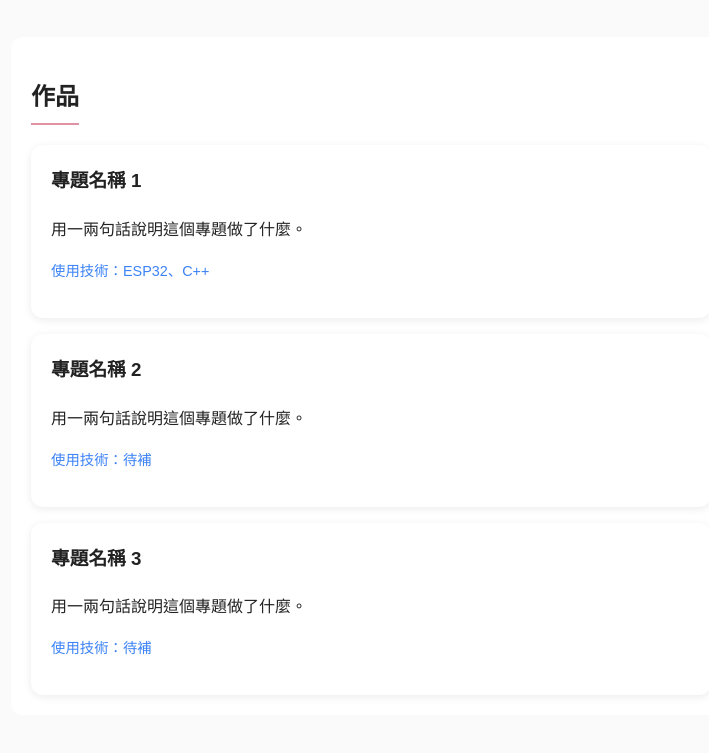
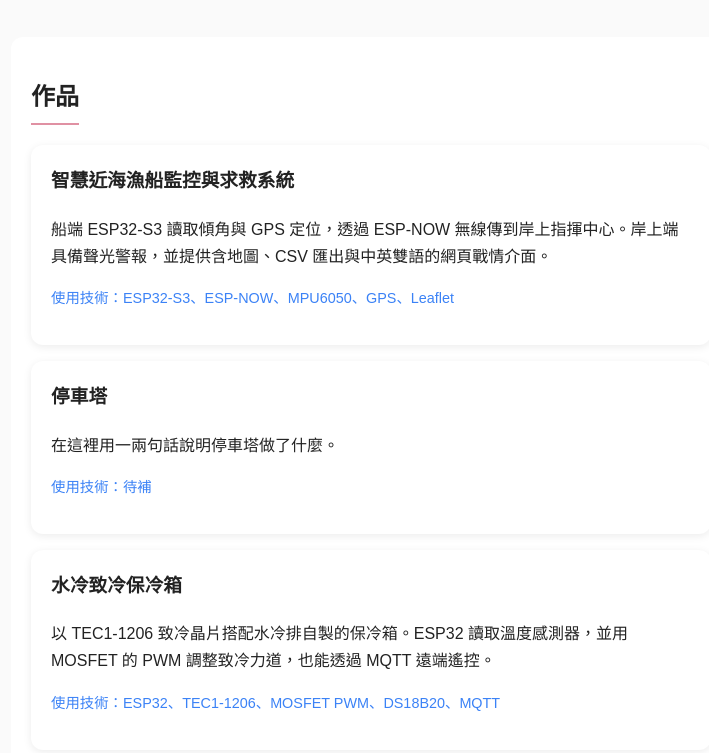
Before and after one commit to youenc120-ux/youenc120-ux.github.io, a plain HTML site: page index.html in a window 1280 px wide. Shown: the part 465-1218 px from the top of the page, without its empty margins (269-978 px from the left). Drawn offline with Linux system fonts and the light colour scheme.

Commit message:
Update index.html

```diff
--- a/index.html
+++ b/index.html
@@ -21,19 +21,20 @@
   <h2>作品</h2>
 <div class="cards">
   <article class="card">
-      <h3>專題名稱 1</h3>
-      <p>用一兩句話說明這個專題做了什麼。</p>
-      <p class="tags">使用技術：ESP32、C++</p>
+    <h3>智慧近海漁船監控與求救系統</h3>
+    <p>船端 ESP32-S3 讀取傾角與 GPS 定位，透過 ESP-NOW 無線傳到岸上指揮中心。岸上端具備聲光警報，並提供含地圖、CSV 匯出與中英雙語的網頁戰情介面。</p>
+    <p class="tags">使用技術：ESP32-S3、ESP-NOW、MPU6050、GPS、Leaflet</p>
   </article>
+
   <article class="card">
-      <h3>專題名稱 2</h3>
-      <p>用一兩句話說明這個專題做了什麼。</p>
+    <h3>停車塔</h3>
+    <p>在這裡用一兩句話說明停車塔做了什麼。</p>
     <p class="tags">使用技術：待補</p>
   </article>
+
   <article class="card">
-      <h3>專題名稱 3</h3>
-      <p>用一兩句話說明這個專題做了什麼。</p>
-      <p class="tags">使用技術：待補</p>
+    <h3>水冷致冷保冷箱</h3>
+    <p>以 TEC1-1206 致冷晶片搭配水冷排自製的保冷箱。ESP32 讀取溫度感測器，並用 MOSFET 的 PWM 調整致冷力道，也能透過 MQTT 遠端遙控。</p>
+    <p class="tags">使用技術：ESP32、TEC1-1206、MOSFET PWM、DS18B20、MQTT</p>
   </article>
 </div>
-</section>
```
Lines whose indentation alone changed are shown as unchanged.
